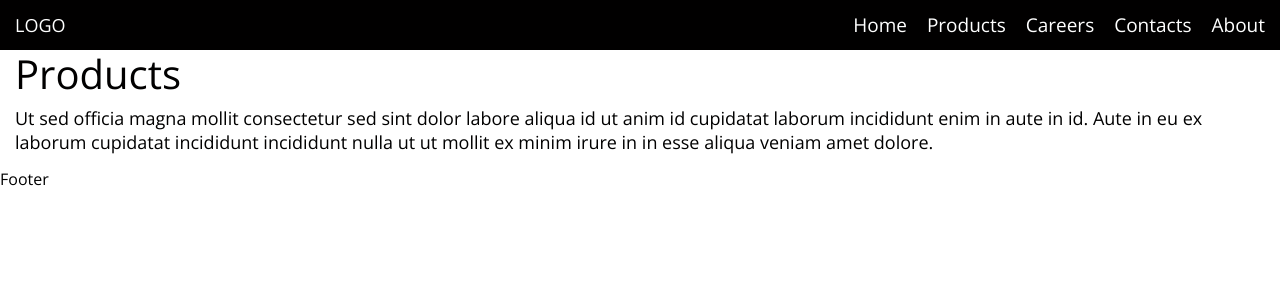
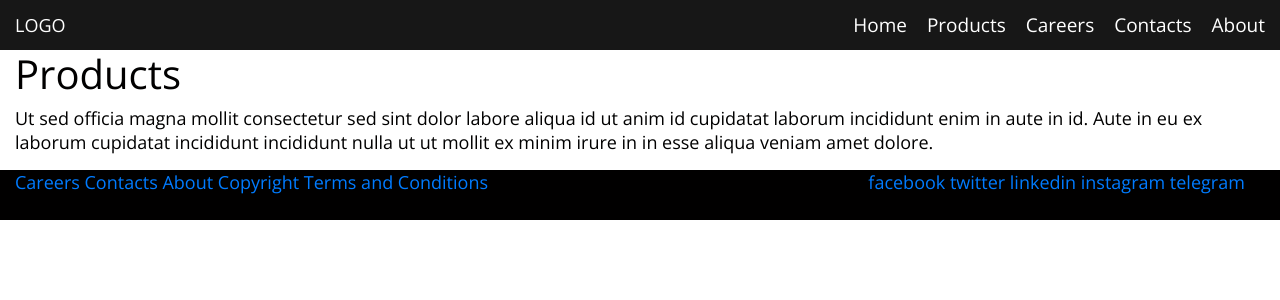
Before and after one commit to lekegitrepo/simple-react-web, a React (Create React App) app: page /Products in a window 1280 px wide. Shown: the top 300 px of the page. Built offline with nearby package versions, Linux system fonts and the light colour scheme.

Commit message:
change navbar background color and add contents to the footer

```diff
--- a/src/assets/css/default.min.css
+++ b/src/assets/css/default.min.css
@@ -1 +1 @@
-body{color:#010000;font-family:'Open Sans',sans-serif;font-size:18px;font-weight:400;font-style:normal}a{cursor:pointer;-webkit-transition:.4s ease-in-out;-moz-transition:.4s ease-in-out;transition:.4s ease-in-out}a:hover{color:#ff1755;-webkit-transition:.4s ease-in-out;-moz-transition:.4s ease-in-out;transition:.4s ease-in-out;text-decoration:none}.container-fluid{line-height:24px}header{background:#010000;color:#fff;display:block;height:50px;position:relative;width:100%}header .logo{left:15px;position:absolute;top:50%;-webkit-transform:translateY(-50%);-moz-transform:translateY(-50%);transform:translateY(-50%)}header nav,header nav ul,header nav ul li{margin:0;padding:0}header nav{position:absolute;right:15px;top:50%;-webkit-transform:translateY(-50%);-moz-transform:translateY(-50%);transform:translateY(-50%)}header nav ul li{display:inline-block;list-style-type:none;margin-right:20px}header nav ul li.last{margin:0}header nav ul li a{color:#fff;font-size:19px;line-height:normal}
+body{color:#010000;font-family:'Open Sans',sans-serif;font-size:18px;font-weight:400;font-style:normal}a{cursor:pointer;-webkit-transition:.4s ease-in-out;-moz-transition:.4s ease-in-out;transition:.4s ease-in-out}a:hover{color:#ff1755;-webkit-transition:.4s ease-in-out;-moz-transition:.4s ease-in-out;transition:.4s ease-in-out;text-decoration:none}.container-fluid{line-height:24px}header{background:#171717;color:#fff;display:block;height:50px;position:relative;width:100%}header .logo{left:15px;position:absolute;top:50%;-webkit-transform:translateY(-50%);-moz-transform:translateY(-50%);transform:translateY(-50%)}header nav,header nav ul,header nav ul li{margin:0;padding:0}header nav{position:absolute;right:15px;top:50%;-webkit-transform:translateY(-50%);-moz-transform:translateY(-50%);transform:translateY(-50%)}header nav ul li{display:inline-block;list-style-type:none;margin-right:20px}header nav ul li.last{margin:0}header nav ul li a{color:#fff;font-size:19px;line-height:normal}footer{background:#010000;color:#fff;display:block;height:50px;position:relative;width:100%}
--- a/src/assets/scss/_config.scss
+++ b/src/assets/scss/_config.scss
@@ -1,5 +1,6 @@
 
 $black: #010000;
+$fadeBlack: #171717;
 $white: #ffffff;
 $lightGrey: #e6e6e6;
 $darkGrey: #333;
--- a/src/assets/scss/default.scss
+++ b/src/assets/scss/default.scss
@@ -1,7 +1,7 @@
 @import "_config.scss";
 
 header {
-  background: $black;
+  background: $fadeBlack;
   color: $white;
   display: block;
   height: 50px;
@@ -45,3 +45,12 @@ header {
     }
   }
 }
+
+footer {
+  background: $black;
+  color: $white;
+  display: block;
+  height: 50px;
+  position: relative;
+  width: 100%;
+}
--- a/src/components/footerComponent/footer.js
+++ b/src/components/footerComponent/footer.js
@@ -1,10 +1,33 @@
 import React from 'react';
+import {Link} from 'react-router-dom';
 
 class Footer extends React.Component {
   render () {
     return (
-      <footer>
-        <h6> Footer </h6>
+      <footer className='container-fluid'>
+        <div className='row'>
+          <div className='col-md-8'>
+            <Link to='/Careers'> Careers </Link>
+            <Link to='/Contacts'> Contacts </Link>
+            <Link to='/About'> About </Link>
+            <Link to='/Copyright'> Copyright </Link>
+            <Link to='/Terms'> Terms and Conditions </Link>
+          </div>
+          <div className='col-md-4'>
+            <Link to='#'> facebook </Link>
+            <Link to='#'> twitter </Link>
+            <Link to='#'> linkedin </Link>
+            <Link to='#'> instagram </Link>
+            <Link to='#'> telegram </Link>
+          </div>
+        </div>
+        {/*<ul>
+          <li><Link to='/Careers'> Careers </Link></li>
+          <li><Link to='/Contacts'> Contacts </Link></li>
+          <li className='last'><Link to='/About'> About </Link></li>
+          <li className='last'><Link to='/Copyright'> Copyright </Link></li>
+          <li className='last'><Link to='/Terms'> Terms and Conditions </Link></li>
+        </ul>*/}
       </footer>
     )
   }
```
